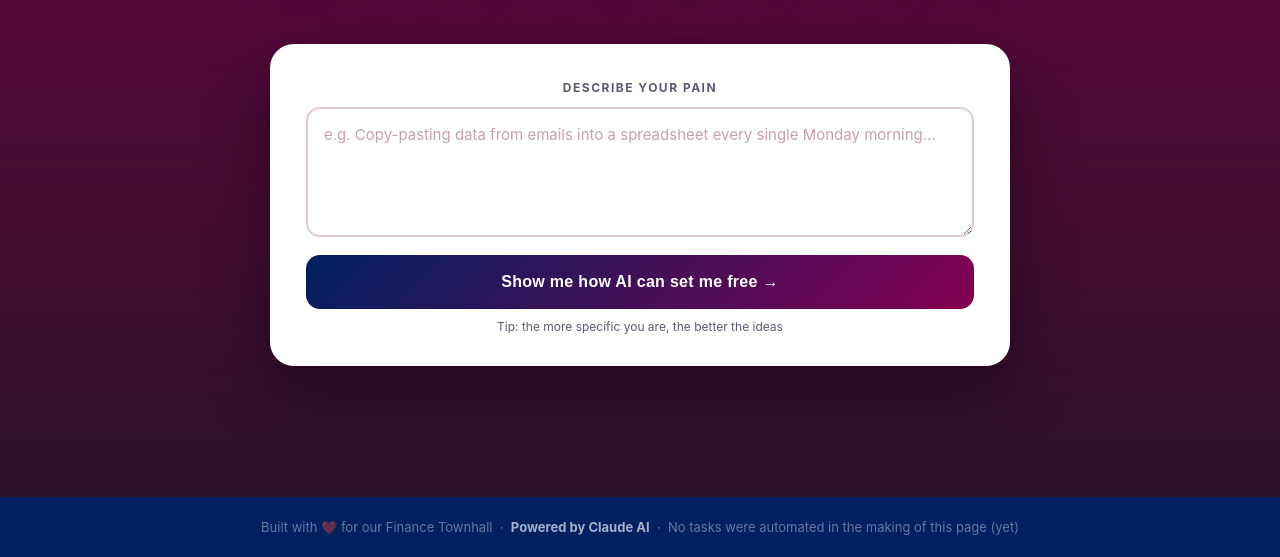
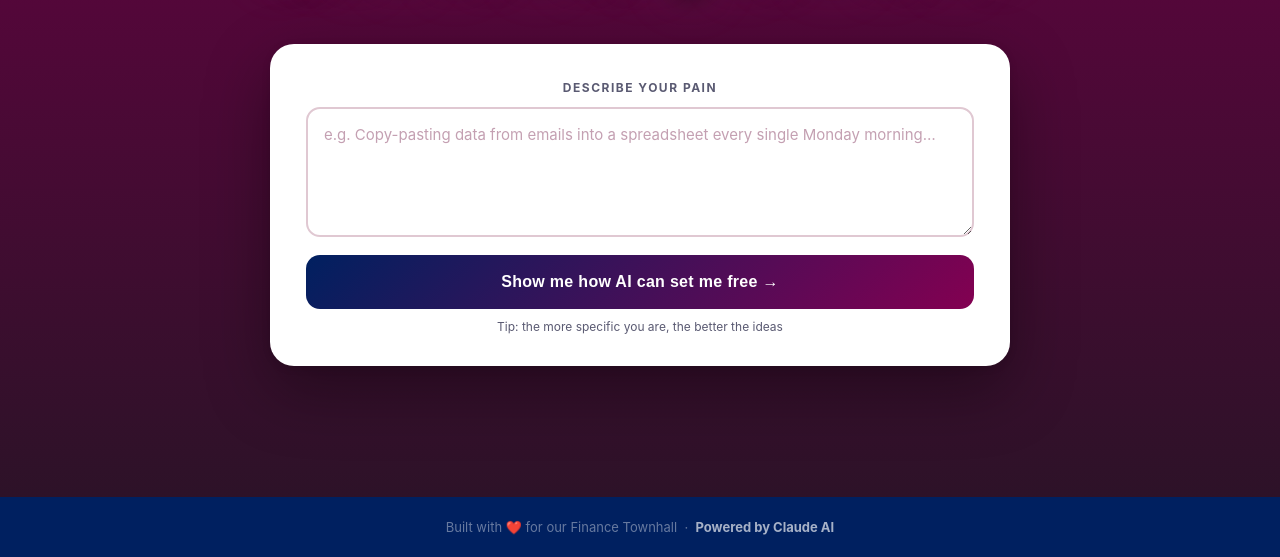
Before and after one commit to miloradova549-ship-it/tired-of-work-landing, a website: page public/index.html in a window 1280 px wide. Shown: the part 303-860 px from the top of the page. Drawn offline with Linux system fonts and the light colour scheme.

Commit message:
pink heart, remove footer tagline

```diff
--- a/public/index.html
+++ b/public/index.html
@@ -373,9 +373,8 @@
 </section>
 
 <footer>
-  Built with ❤️ for our Finance Townhall &nbsp;·&nbsp;
-  <strong>Powered by Claude AI</strong> &nbsp;·&nbsp;
-  No tasks were automated in the making of this page (yet)
+  Built with <span style="color:#FF69B4;">❤️</span> for our Finance Townhall &nbsp;·&nbsp;
+  <strong>Powered by Claude AI</strong>
 </footer>
 
 <script>
```
